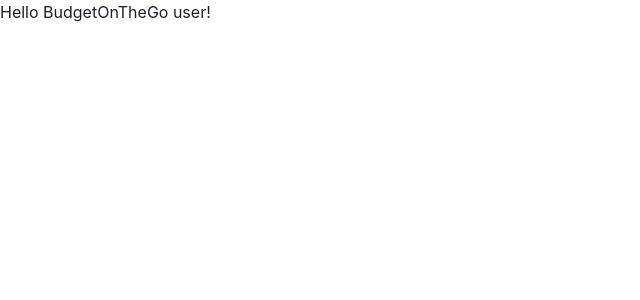
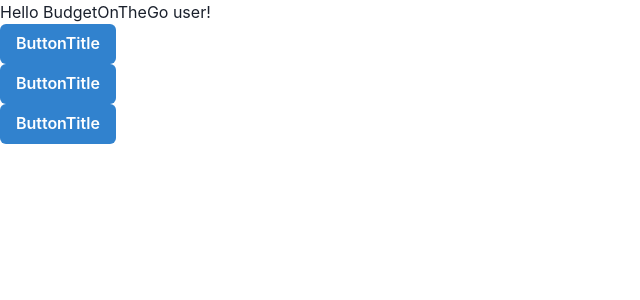
Before and after one commit to tlcoles/BudgetOnTheGo, a React (Create React App) app in the folder client/: page / in a window 1280 px wide. Shown: the top 300 px of the page, without its empty margins (0-640 px from the left). Built offline with nearby package versions, Linux system fonts and the light colour scheme.

Commit message:
Added different buttons (log in, sign up, etc.)

```diff
--- a/client/src/App.js
+++ b/client/src/App.js
@@ -2,11 +2,25 @@
 import * as React from "react";
 import { ChakraProvider } from "@chakra-ui/react";
 import { budgetTheme } from "./styles/theme";
+import GeneralButton from "./components/GeneralButton";
 
 const App = () => {
+  const handleLogin = (event) => {
+    console.log("loginClicked");
+    console.log(event.target);
+  };
   return (
     <ChakraProvider theme={budgetTheme}>
       <Home name="BudgetOnTheGo user" />
+      <div>
+        <GeneralButton buttonTitle="Log in" handleClick={handleLogin} />
+      </div>
+      <div>
+        <GeneralButton buttonTitle="Sign up" />
+      </div>
+      <div>
+        <GeneralButton buttonTitle="Submit" />
+      </div>
     </ChakraProvider>
   );
 };
```
